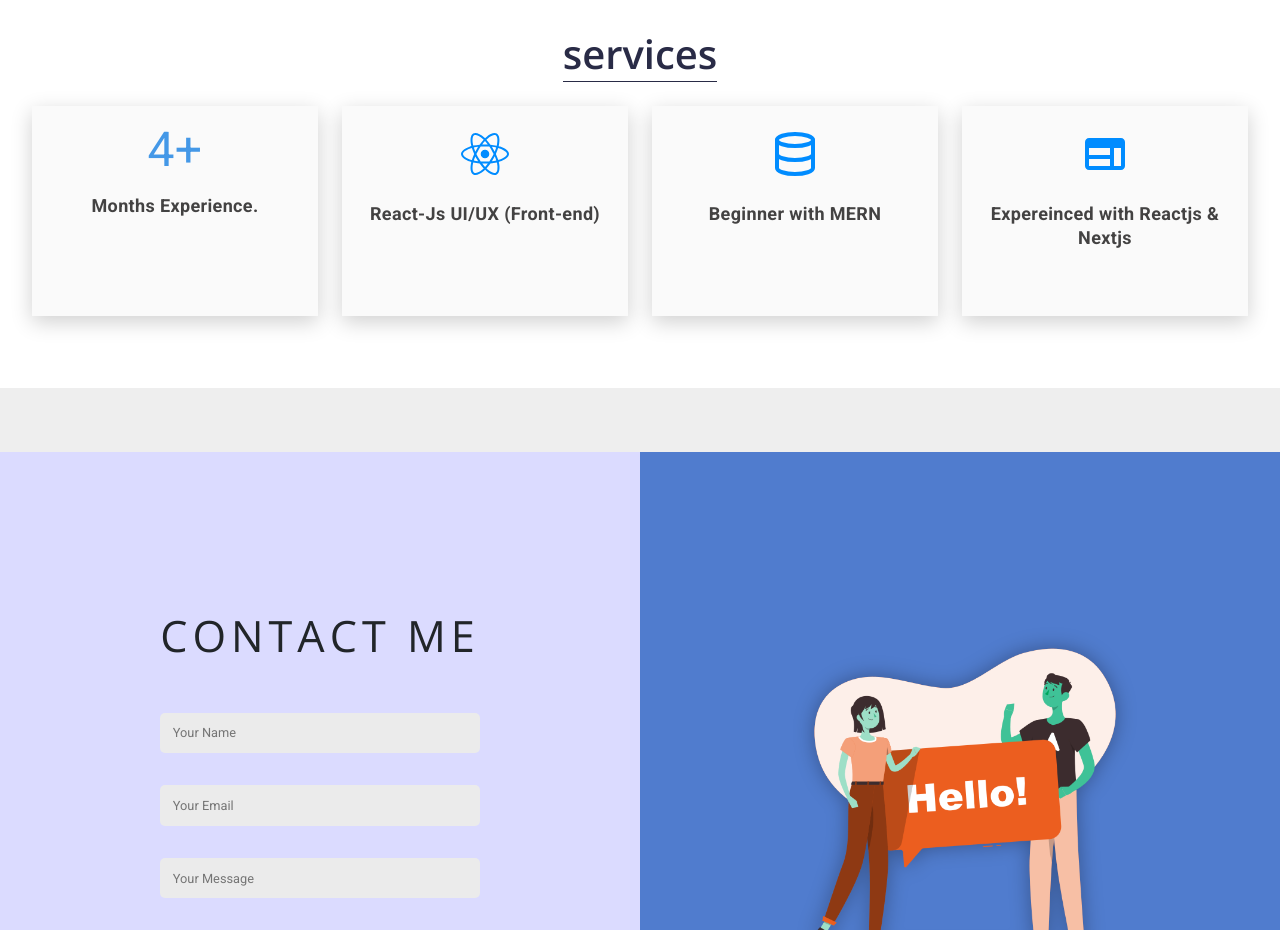
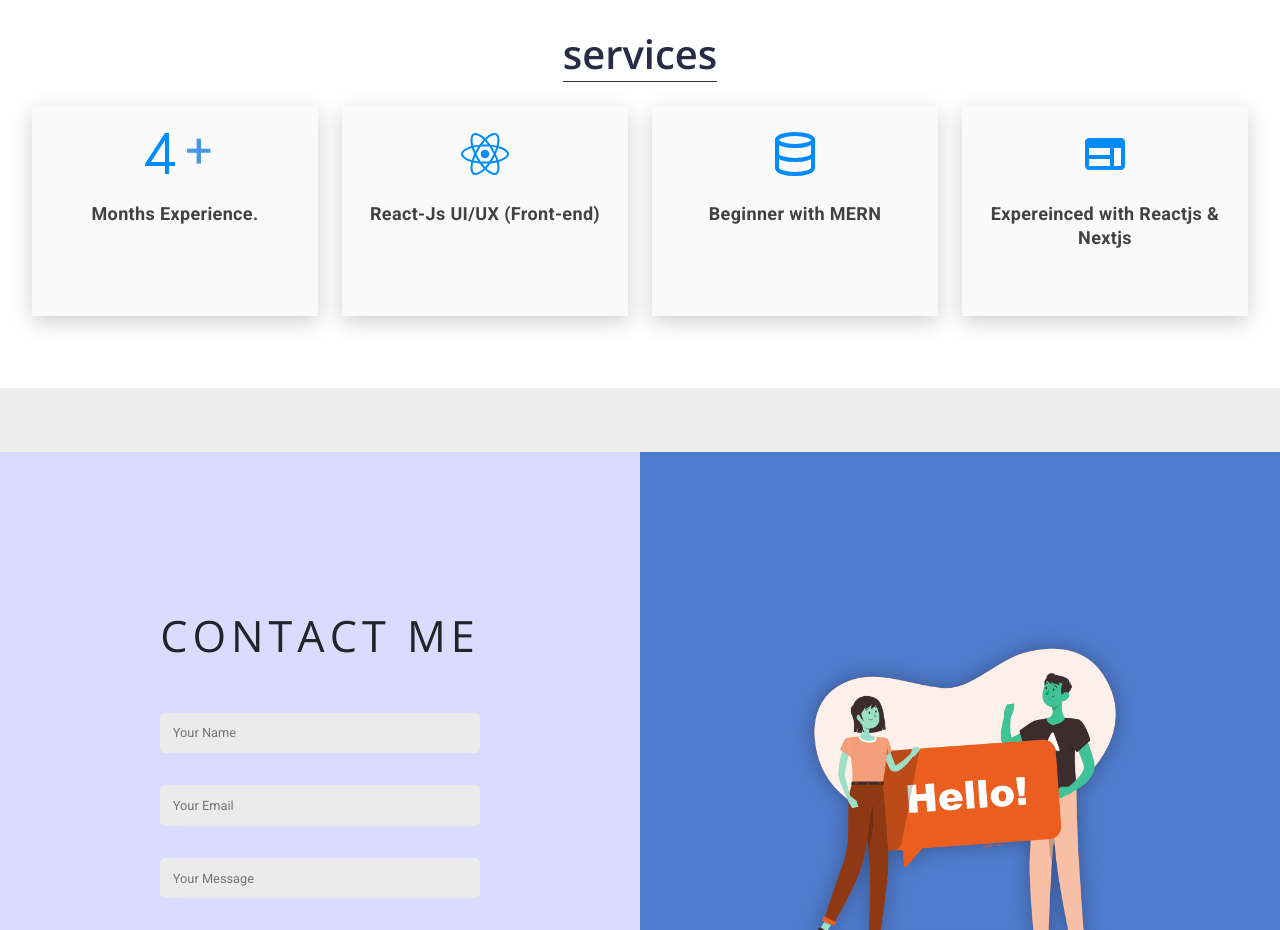
Before and after one commit to AnasAAhmed/Myportfolio, a React (Create React App) app: page / in a window 1280 px wide. Shown: the part 3760-4690 px from the top of the page. Built offline with nearby package versions, Linux system fonts and the light colour scheme.

Commit message:
Update Services.js

```diff
--- a/src/Components/Services.js
+++ b/src/Components/Services.js
@@ -3,7 +3,7 @@ import React from 'react'
 import { MdOutlineWeb } from "react-icons/md";
 import { FaReact } from "react-icons/fa";
 import { FiDatabase } from "react-icons/fi";
-
+import { RiNumber4 } from "react-icons/ri";
 
 const Services = () => {
   return (
@@ -15,12 +15,12 @@ const Services = () => {
                 <div className="Boxes">
 
                     <div className="Box" >
-                        <div className="BoxNum"> 4+</div>
+                        <div className="BoxNum"><RiNumber4 color="#008cff" size="3rem" />+</div>
 
                         <div className="BoxText">Months Experience.</div>
                     </div>
                     <div className="Box" >
-                        <div className="BoxNum"> <FaReact color="#008cff" size="3rem" /></div>
+                        <div className="BoxNum"><FaReact color="#008cff" size="3rem" /></div>
                         <div className="BoxText">React-Js UI/UX (Front-end)</div>
                     </div>
                     <div className="Box" >
```
